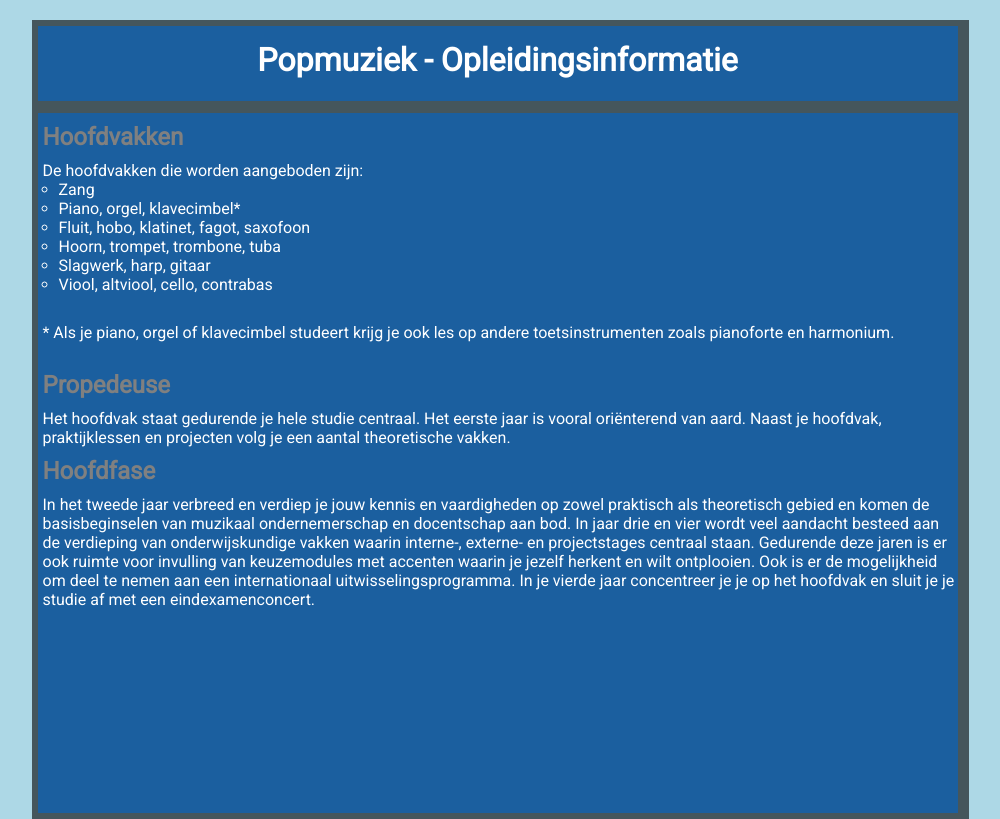
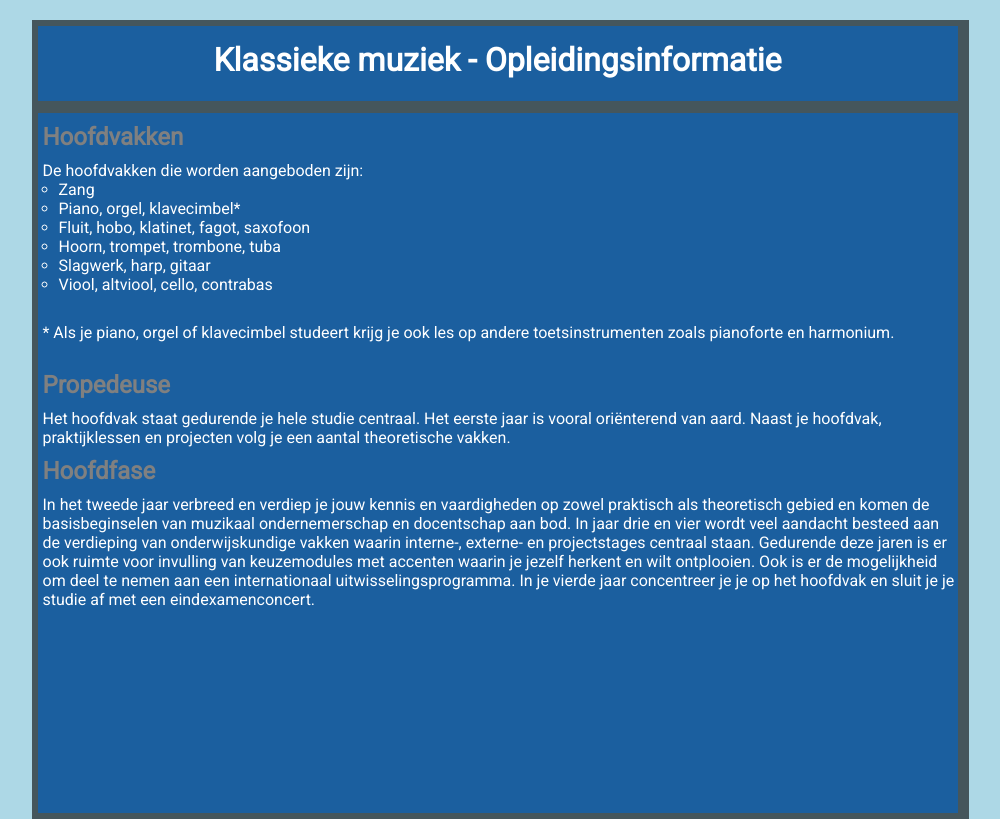
Before and after one commit to Bakkertje01/P1-Buinstituut, a PHP site: page /musicpageinfo.php in a window 1280 px wide. Shown: the part 210-1029 px from the top of the page, without its empty margins (140-1140 px from the left). Run offline with PHP 8.4, Linux system fonts and the light colour scheme.

Commit message:
div opendag

```diff
--- a/musicpageinfo.php
+++ b/musicpageinfo.php
@@ -20,7 +20,7 @@
 
             <div class = "container">
                 <div class = "blok_boven">
-                    <h1>Popmuziek - Opleidingsinformatie</h1>
+                    <h1>Klassieke muziek - Opleidingsinformatie</h1>
                 </div>
                 <div class = "blok_onder">
                     <h2>Hoofdvakken</h2>
```
